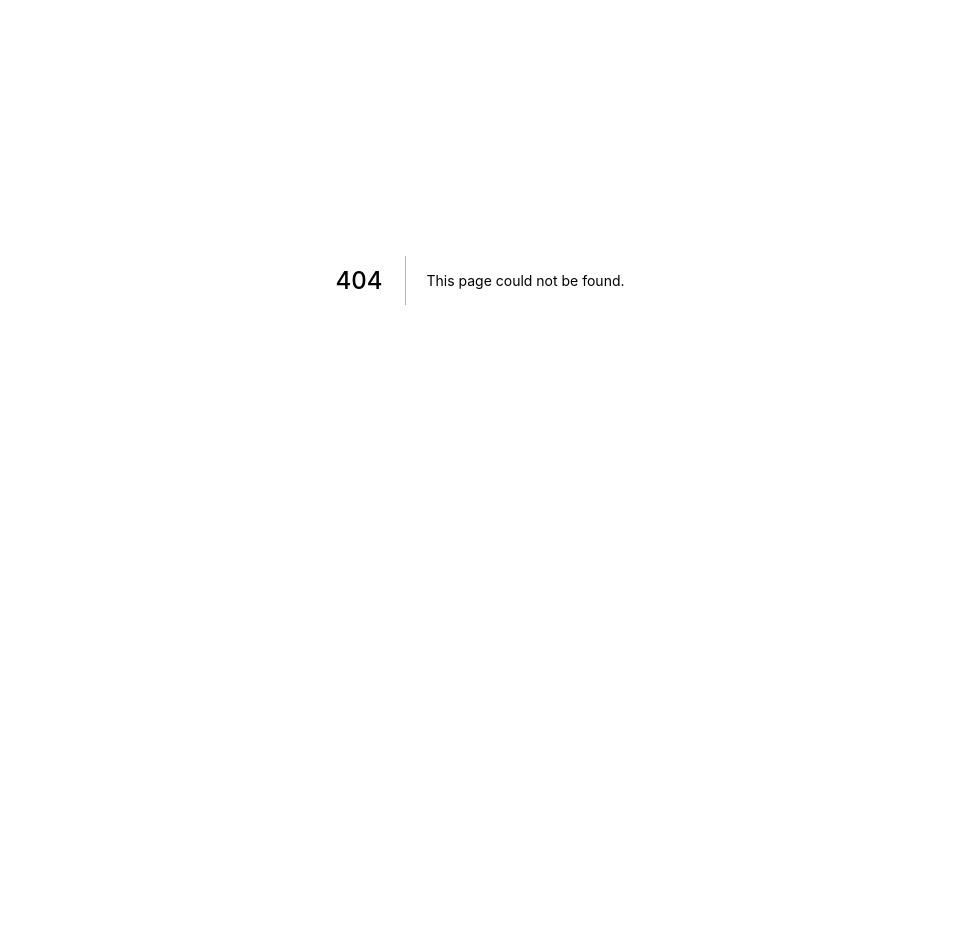
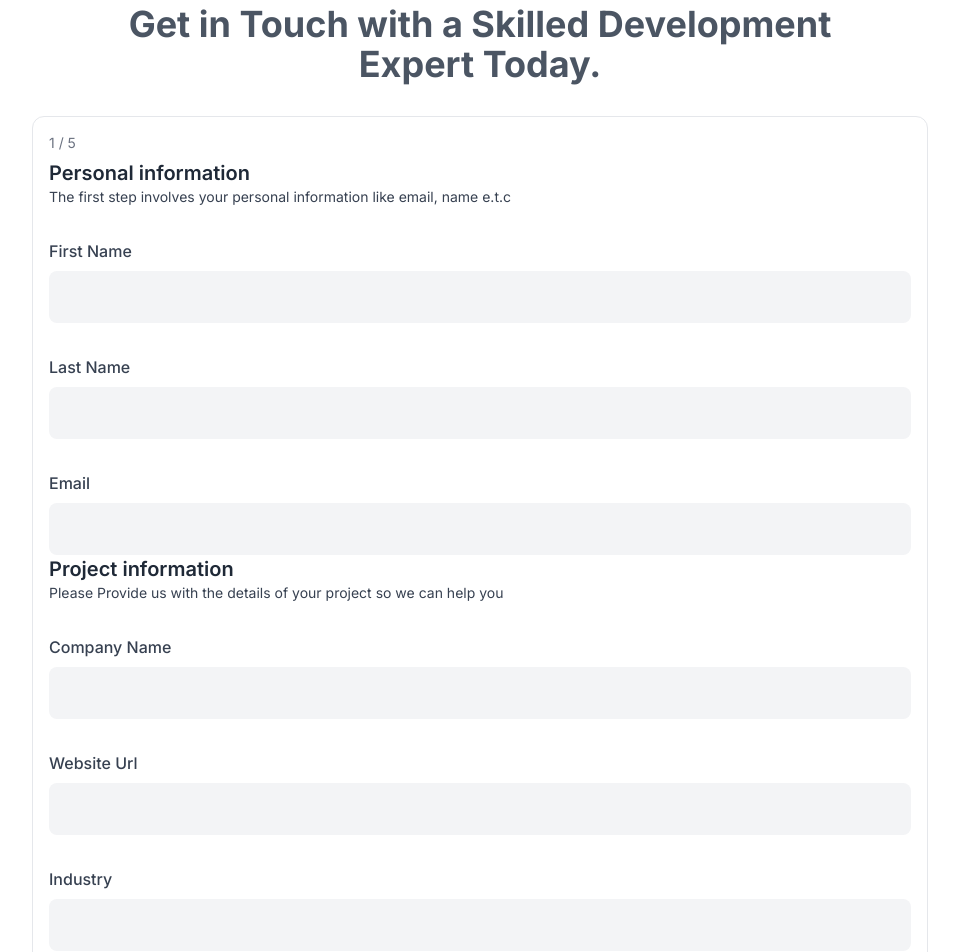
Before and after one commit to i-technetronics-llc/antbuilder_landing_page, a Next.js app: page /book_session in a window 1280 px wide. Before the commit this address had no page. Shown: the part 120-1072 px from the top of the page, without its empty margins (160-1119 px from the left). Before the commit the page ends 800 px from the top, so only its background shows below. Built offline with nearby package versions, Linux system fonts and the light colour scheme.

Commit message:
created form element for session building

```diff
--- /dev/null
+++ b/components/forms/FormControl.jsx
@@ -0,0 +1,21 @@
+import React from "react";
+
+const FormControl = ({ label, labelId, children }) => {
+    return (
+        <div className="space-y-2 flex flex-col">
+            <label
+                className="font-medium text-gray-700 capitalize"
+                htmlFor={labelId}
+            >
+                {label}
+            </label>
+            {
+                React.cloneElement(children, {
+                    id: labelId
+                })
+            }
+        </div>
+    );
+};
+
+export default FormControl
--- a/components/hero.jsx
+++ b/components/hero.jsx
@@ -2,6 +2,7 @@ import Image from "next/image";
 import Container from "./container";
 import heroImg from "../public/img/hero.svg";
 import { ArrowNarrowRightIcon, CheckCircleIcon } from "@heroicons/react/solid";
+import Link from "next/link"
 
 export default function Hero() {
   return (
@@ -38,15 +39,15 @@ export default function Hero() {
 
 
 
-            <a
-              href="https://github.com/web3templates"
-              target="_blank"
-              rel="noopener"
-              className="px-8 py-3 text-lg font-medium text-center w-max inline-flex items-center text-white bg-blue-500 rounded-xl ">
-              Book a Session
+            <Link
+              href="/book_session"
+              passHref>
+              <a className="px-8 py-3 text-lg font-medium text-center w-max inline-flex items-center text-white bg-blue-500 rounded-xl ">
+                Book a Session
+                <ArrowNarrowRightIcon className="w-5 h-5 ml-3" />
+              </a>
 
-              <ArrowNarrowRightIcon className="w-5 h-5 ml-3" />
-            </a>
+            </Link>
 
           </div>
         </div>
--- /dev/null
+++ b/pages/book_session.js
@@ -0,0 +1,108 @@
+import React from 'react'
+import Head from "next/head"
+import Navbar from '../components/navbar'
+import FormControl from '../components/forms/FormControl'
+import { ArrowNarrowLeftIcon } from '@heroicons/react/outline'
+
+const BookSession = () => {
+    const inputClassName = 'bg-gray-100 text-base text-primary-700 py-3.5 px-3 rounded-lg outline-none focus:ring-1 focus:ring-gray-500';
+
+    return (
+        <div>
+            <Head>
+                <title>Book Session </title>
+                <meta
+                    name="description"
+                    content="Take the first step into making your dream a reality by telling us about it"
+                />
+                <link rel="icon" href="/favicon.ico" />
+            </Head>
+
+            <Navbar />
+
+            <h1 className='text-center text-2xl lg:text-4xl font-bold text-gray-600 dark:text-gray-200 max-w-3xl mx-auto mt-10 mb-8'>
+                Get in Touch with a Skilled Development Expert Today.
+            </h1>
+
+            <section className='lg:border border-gray-200 rounded-xl p-4 w-full max-w-4xl mx-auto relative'>
+                <p className='text-sm text-gray-500 mb-1.5'>
+                    1 / 5
+                </p>
+
+                {/* Personal Information */}
+                <div className='mb-8'>
+                    <h2 className='text-xl font-semibold text-gray-800'>Personal information</h2>
+                    <p className='text-sm text-gray-700'>The first step involves your personal information like email, name e.t.c</p>
+                </div>
+
+                <div className='space-y-8'>
+
+                    <FormControl label={"First Name"} labelId="firstName">
+                        <input type="text" id="firstName" className={inputClassName} />
+                    </FormControl>
+
+                    <FormControl label={"Last Name"} labelId="lastName">
+                        <input type="text" id="lastName" className={inputClassName} />
+                    </FormControl>
+
+                    <FormControl label={"Email"} labelId="email">
+                        <input type="text" id="email" className={inputClassName} />
+                    </FormControl>
+                </div>
+
+                {/* Project information */}
+                <div className='mb-8'>
+                    <h2 className='text-xl font-semibold text-gray-800'>Project information</h2>
+                    <p className='text-sm text-gray-700'>Please Provide us with the details of your project so we can help you</p>
+                </div>
+
+                <div className='space-y-8'>
+                    <FormControl label={"Company Name"} labelId="company">
+                        <input type="text" className={inputClassName} />
+                    </FormControl>
+
+                    <FormControl label={"Website Url"} labelId="website">
+                        <input type="url" className={inputClassName} />
+                    </FormControl>
+
+                    <FormControl label={"Industry"} labelId="industry">
+                        <input type="text" className={inputClassName} />
+                    </FormControl>
+
+                    <FormControl label={"Country Region"} labelId="region">
+                        <input type="text" className={inputClassName} />
+                    </FormControl>
+
+                    <FormControl label={"Employee Count"} labelId="employee_count">
+                        <input type="number" className={inputClassName} />
+                    </FormControl>
+
+                    <FormControl label={"Job Title"} labelId="job_title">
+                        <input type="text" className={inputClassName} />
+                    </FormControl>
+
+                    <FormControl label={"Budget for the Project"} labelId="project_budget">
+                        <input type="number" className={inputClassName} />
+                    </FormControl>
+
+                    <FormControl label={"Tell us a little bit about the app you are interested in building."} labelId="about">
+                        <textarea className={`h-28 ${inputClassName}`} />
+                    </FormControl>
+
+
+                </div>
+
+
+                <div className='flex items-center justify-end space-x-7 mt-8'>
+                    <button className='text-gray-800 text-sm flex items-center'><ArrowNarrowLeftIcon className='w-4 h-4 mr-2' />  back</button>
+                    <button className='px-8 py-2 text-lg font-medium text-center w-max inline-flex items-center text-white bg-blue-500 rounded-xl '>next</button>
+                </div>
+
+            </section>
+
+
+        </div>
+    )
+}
+
+export default BookSession
```
